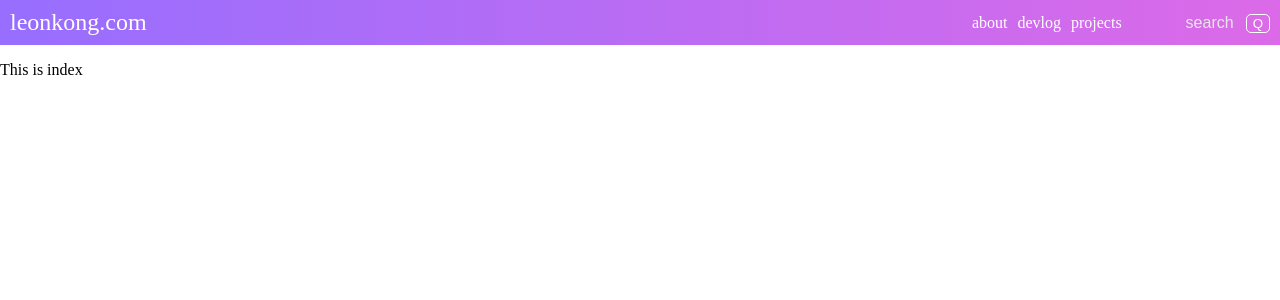
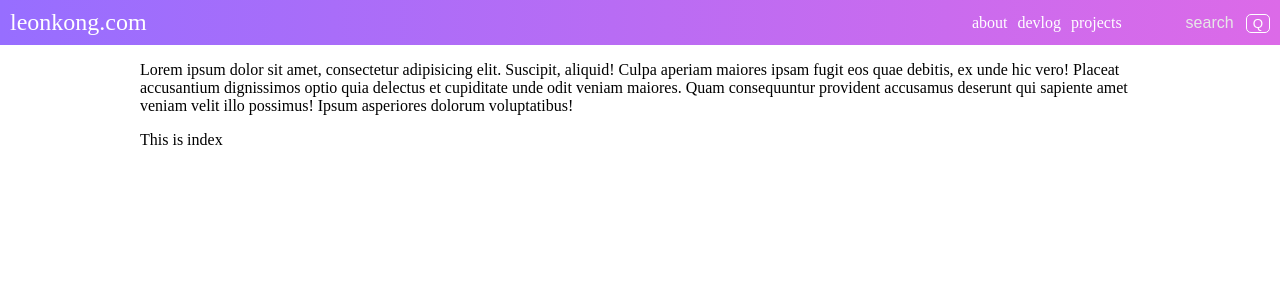
Before and after one commit to ChaeWonKong/gatsby-blog, a Gatsby app: page / in a window 1280 px wide. Shown: the top 300 px of the page. Built offline with nearby package versions, Linux system fonts and the light colour scheme.

Commit message:
Create layout.js

```diff
--- /dev/null
+++ b/src/components/layout.js
@@ -0,0 +1,22 @@
+import React from "react";
+import "./layout.modules.css";
+import Header from "./header";
+
+export default ({ children }) => (
+  <div>
+    <Header />
+    <div className="container">
+      <div className="post">
+        <p>
+          Lorem ipsum dolor sit amet, consectetur adipisicing elit. Suscipit,
+          aliquid! Culpa aperiam maiores ipsam fugit eos quae debitis, ex unde
+          hic vero! Placeat accusantium dignissimos optio quia delectus et
+          cupiditate unde odit veniam maiores. Quam consequuntur provident
+          accusamus deserunt qui sapiente amet veniam velit illo possimus! Ipsum
+          asperiores dolorum voluptatibus!
+        </p>
+        {children}
+      </div>
+    </div>
+  </div>
+);
--- /dev/null
+++ b/src/components/layout.modules.css
@@ -0,0 +1,8 @@
+.container {
+    display: flex;
+    justify-content: center;
+}
+
+.post {
+    max-width: 1000px;
+}
--- a/src/pages/index.js
+++ b/src/pages/index.js
@@ -1,10 +1,11 @@
 import React from "react";
-import Header from "../components/header";
+import Layout from "../components/layout";
 import "../static/style.css";
 
 export default () => (
   <div className="main-div">
-    <Header />
-    <p className="index">This is index</p>
+    <Layout>
+      <p className="index">This is index</p>
+    </Layout>
   </div>
 );
```
Also changed, not shown: src/pages/about.js (+6 -5 lines).
